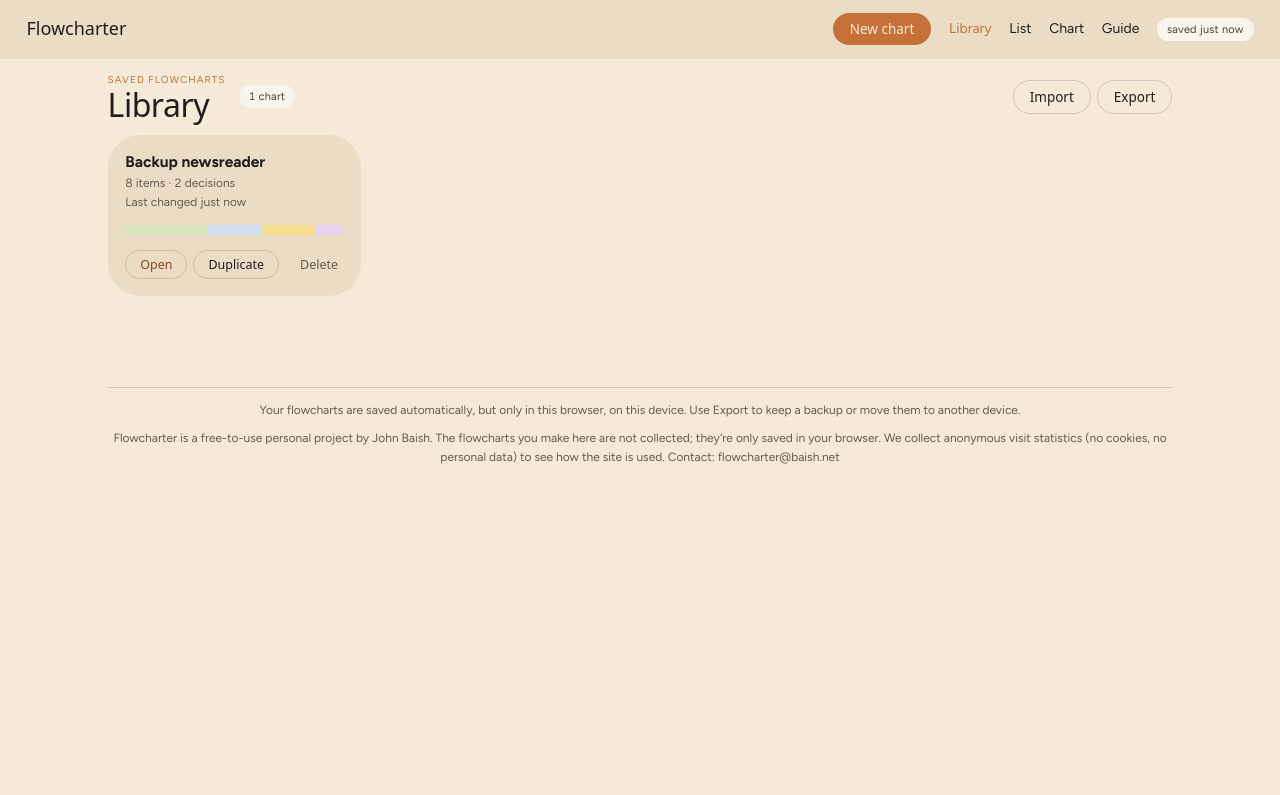
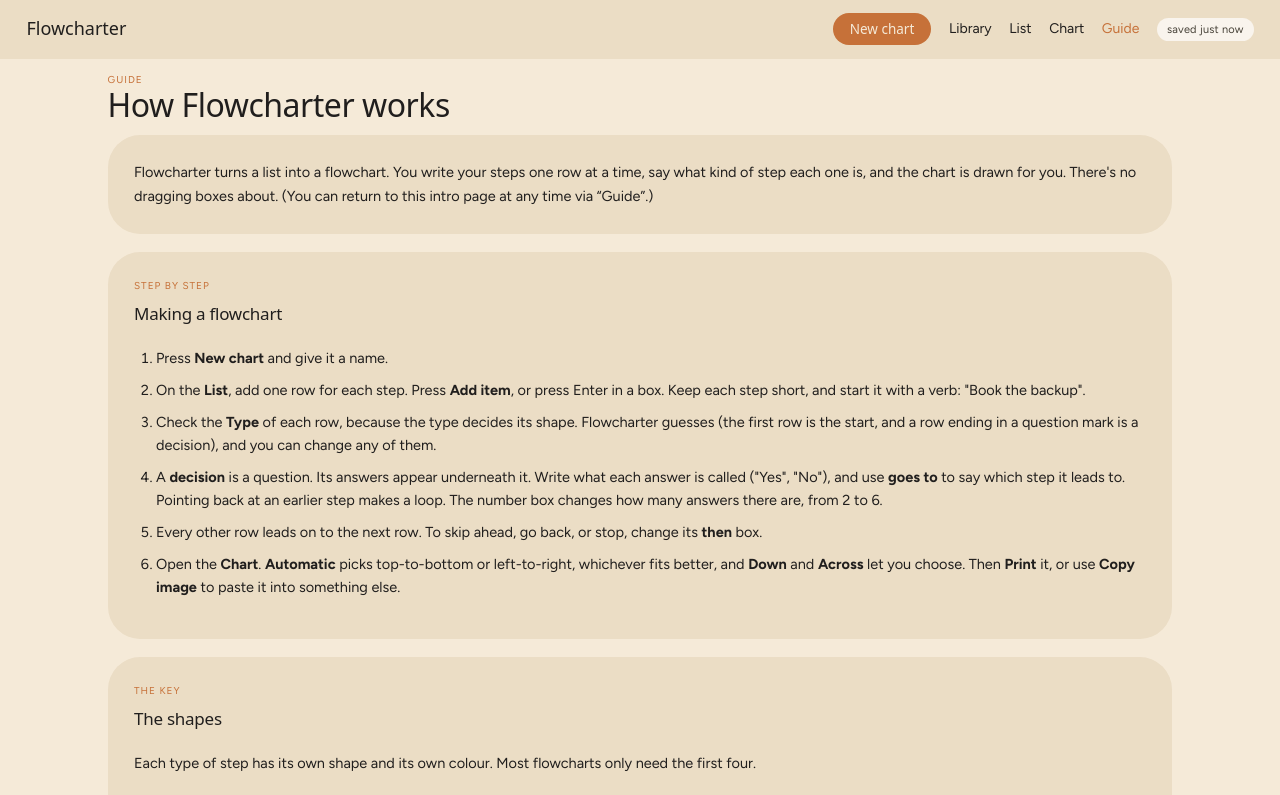
Before and after one commit to JohnBaish/flowcharter, a React (Vite) app: page / in a window 1280 px wide. Shown: the top 795 px of the page. Built offline with nearby package versions, Linux system fonts and the light colour scheme; a web font is replaced by a local one.

Commit message:
First visit: empty Library and the Guide; Guide wording tweak
Co-Authored-By: Claude Sonnet 5.5 <noreply@anthropic.com>
Claude-Session: https://claude.ai/code/session_014vfEGBjwQWQfo9gQDc9YNj

```diff
--- a/src/screens/GuideScreen.tsx
+++ b/src/screens/GuideScreen.tsx
@@ -49,7 +49,7 @@ export function GuideScreen() {
       <div className="card" style={section}>
         <p style={{ ...body, margin: 0 }}>
           Flowcharter turns a list into a flowchart. You write your steps one row at a time, say what kind of step each
-          one is, and the chart is drawn for you. There's no dragging boxes about.
+          one is, and the chart is drawn for you. There's no dragging boxes about. (You can return to this intro page at any time via “Guide”.)
         </p>
       </div>
 
--- a/src/state/store.tsx
+++ b/src/state/store.tsx
@@ -1,5 +1,5 @@
 import { createContext, useContext, useEffect, useMemo, useState, type ReactNode } from 'react';
-import { newChart, seedChart, uid, MAX_NAME, type Chart, type Direction, type ItemId, type Next } from '../data/charts.ts';
+import { newChart, uid, MAX_NAME, type Chart, type Direction, type ItemId, type Next } from '../data/charts.ts';
 import type { ShapeType } from '../data/shapes.ts';
 import * as ops from '../lib/chartOps.ts';
 import { exportJson, sanitiseLibrary, type Library } from '../lib/exchange.ts';
@@ -19,9 +19,12 @@ interface PersistedState extends Library {
   lastEditedAt: number;
 }
 
+// A truly first-ever visit (nothing saved yet) starts with an empty Library and
+// lands on the Guide, so someone new reads it before diving in. Once they
+// navigate anywhere, `screen` is saved like everything else, so this happens
+// once. (Also used if the saved copy is damaged beyond repair.)
 function firstVisit(): PersistedState {
-  const chart = seedChart();
-  return { screen: 'lib', charts: { [chart.id]: chart }, chartOrder: [chart.id], openChartId: chart.id, lastEditedAt: Date.now() };
+  return { screen: 'guide', charts: {}, chartOrder: [], openChartId: null, lastEditedAt: Date.now() };
 }
 
 function loadInitial(): PersistedState {
```
Also changed, not shown: 2 other files (tests, documents, lock files or other folders).
